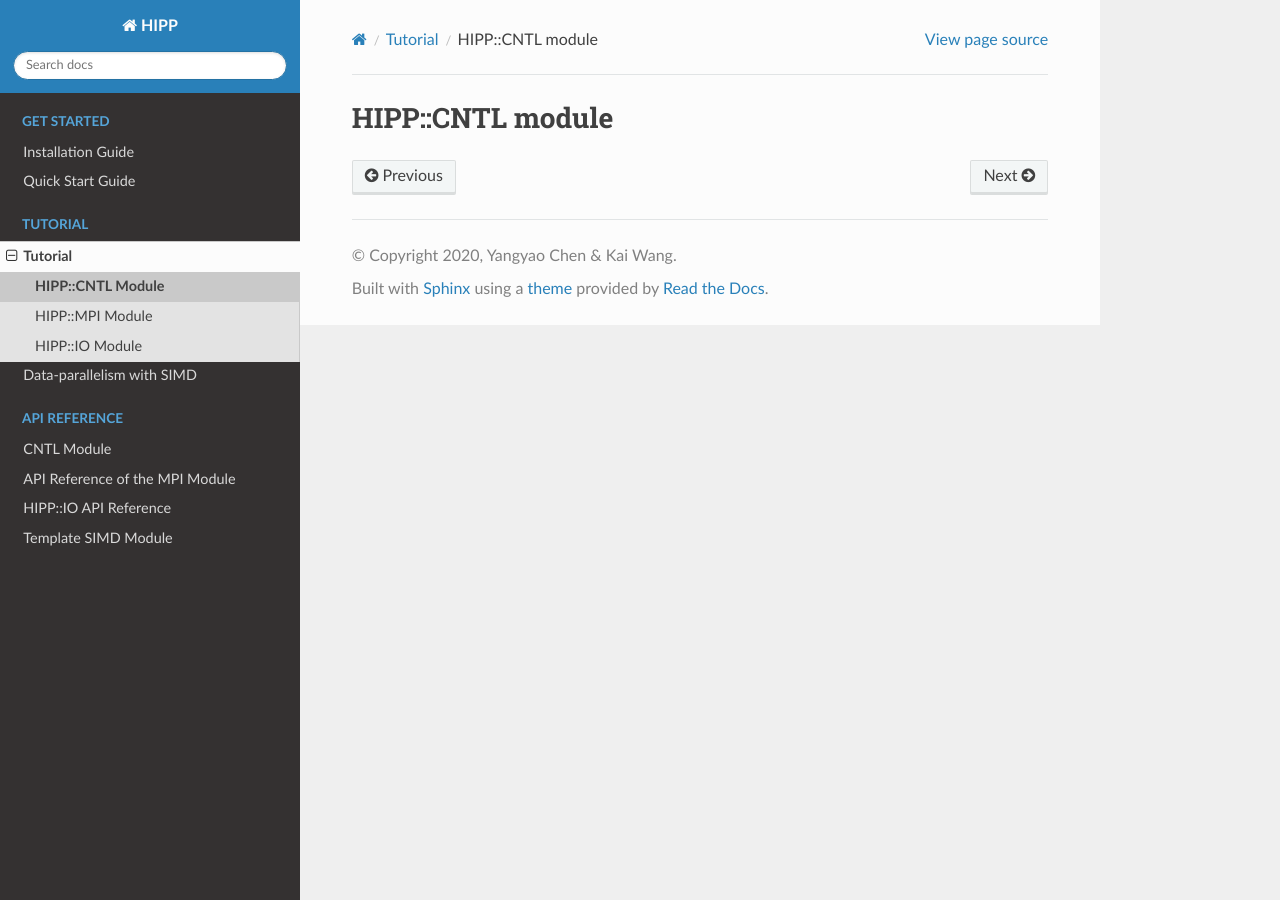
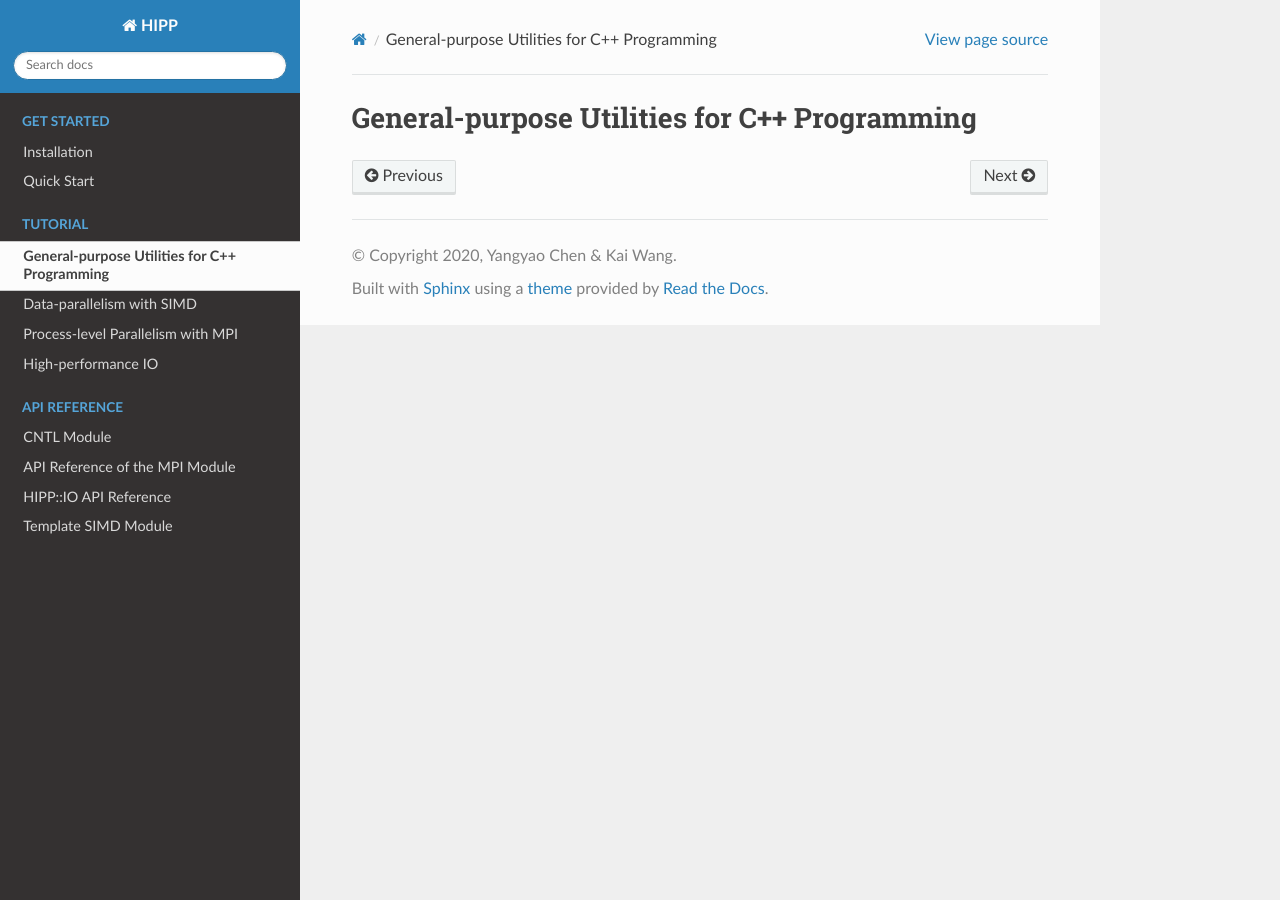
Before and after one commit to ChenYangyao/hipp, a Sphinx documentation site: the page built from docs/usage/tutorial/cntl/index.rst, in a window 1280 px wide. Built offline with Sphinx 7.4.7 and the Read the Docs theme 2.0.0, drawn with Linux system fonts in a browser that asks for light colours.

Commit message:
reorganize doc/tutorial

```diff
--- a/docs/index.rst
+++ b/docs/index.rst
@@ -20,8 +20,10 @@ Why HIPP ?
    :maxdepth: 1
    :caption: Tutorial
 
-   usage/tutorial/index
-   usage/tutorial/simd/index.rst
+   usage/tutorial/cntl/index
+   usage/tutorial/simd/index
+   usage/tutorial/mpi/index
+   usage/tutorial/io/index
 
 .. toctree::
    :maxdepth: 1
--- a/docs/usage/get-start/installation.rst
+++ b/docs/usage/get-start/installation.rst
@@ -1,5 +1,5 @@
 ############################
-Installation Guide
+Installation
 ############################
 
 Todo.
--- a/docs/usage/get-start/quickstart.rst
+++ b/docs/usage/get-start/quickstart.rst
@@ -1,5 +1,5 @@
 ############################
-Quick Start Guide
+Quick Start
 ############################
 
 todo.
--- a/docs/usage/tutorial/cntl/index.rst
+++ b/docs/usage/tutorial/cntl/index.rst
@@ -1,3 +1,3 @@
-*************************************
-HIPP::CNTL module
-*************************************
+**********************************************
+General-purpose Utilities for C++ Programming
+**********************************************
--- a/docs/usage/tutorial/index.rst
+++ /dev/null
@@ -1,13 +0,0 @@
-############################
-Tutorial
-############################
-
-.. toctree::
-    :maxdepth: 1
-    :caption: Modules
-
-    HIPP::CNTL Module <cntl/index.rst>
-    HIPP::MPI Module <mpi/index.rst>
-    HIPP::IO Module <io/index.rst>
-
-Put Extra content here.
--- a/docs/usage/tutorial/io/index.rst
+++ b/docs/usage/tutorial/io/index.rst
@@ -1,5 +1,5 @@
 *************************************
-HIPP::IO module
+High-performance IO
 *************************************
 
 
--- a/docs/usage/tutorial/mpi/index.rst
+++ b/docs/usage/tutorial/mpi/index.rst
@@ -1,5 +1,5 @@
 *************************************
-HIPP::MPI module
+Process-level Parallelism with MPI
 *************************************
 .. toctree::
     :maxdepth: 1
```
